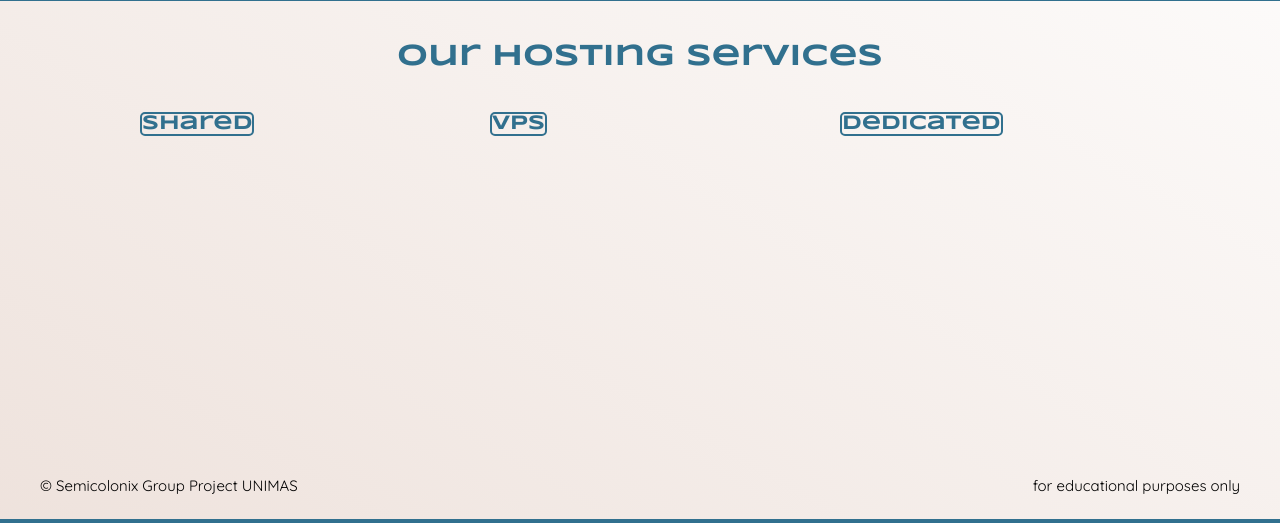
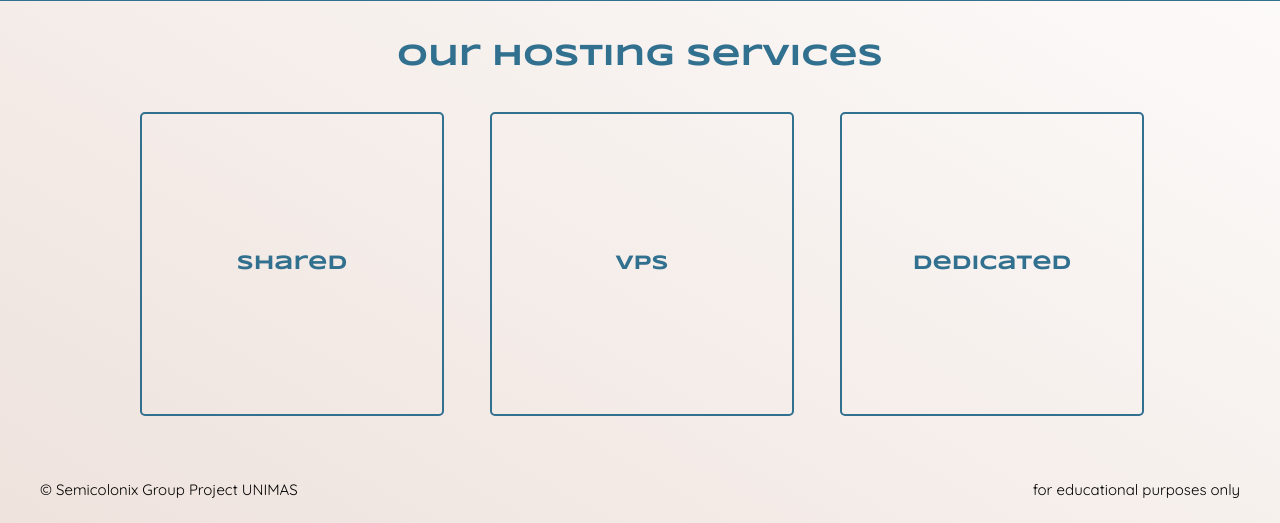
Before and after one commit to HongYang01/tmf2234-web-hosting-service, a PHP site: page / in a window 1280 px wide. Shown: the part 1053-1576 px from the top of the page. Run offline with PHP 8.4, Linux system fonts and the light colour scheme.

Commit message:
new update 05May2023

```diff
--- a/css/main.css
+++ b/css/main.css
@@ -343,23 +343,24 @@ footer {
 	margin-bottom: 40px;
 }
 
-#hosting-type {
+#hosting-type-grid {
 	display: grid;
-	grid-template-columns: 300px 300px 300px;
-	grid-template-rows: 300px;
+	grid-template-columns: repeat(3, 300px);
 	gap: 50px;
 	justify-content: center;
-	/* overflow-x: scroll; */
+	overflow: auto;
+	box-sizing: border-box;
 }
 
-#hosting-type > a {
+#hosting-type-grid > a {
 	display: flex;
+	width: 300px;
+	height: 300px;
 	align-items: center;
 	justify-content: center;
 	border: 2px solid var(--color-c1);
 	border-radius: 5px;
 	transition: all 0.6s ease;
-	vertical-align: middle;
 
 	font-family: var(--font-primary);
 	font-size: var(--font-size-h1);
@@ -367,6 +368,6 @@ footer {
 	font-weight: 600;
 }
 
-#hosting-type > a:hover {
+#hosting-type-grid > a:hover {
 	box-shadow: 0 0 30px 2px #0000002a;
 }
--- a/css/nav.css
+++ b/css/nav.css
@@ -50,6 +50,8 @@
 
 .dropdown-content a {
 	display: block;
+	height: 100%;
+	width: 100%;
 	padding: 12px 15px;
 	box-sizing: border-box;
 	font-family: var(--font-second);
--- a/index.php
+++ b/index.php
@@ -67,7 +67,7 @@
 
             <h1 class="c1 text-title margin-0">Our Hosting Services</h1>
 
-            <div id="hosting-type">
+            <div id="hosting-type-grid">
                 <a href="/pages/shared_hosting_pricing.php">Shared</a>
                 <a href="/pages/vps_hosting_pricing.php">VPS</a>
                 <a href="">Dedicated</a>
```
Also changed, not shown: pages/dedicated_hosting_pricing.php (+4 -4 lines), pages/shared_hosting_pricing.php (+4 -4 lines), pages/vps_hosting_pricing.php (+4 -4 lines).
